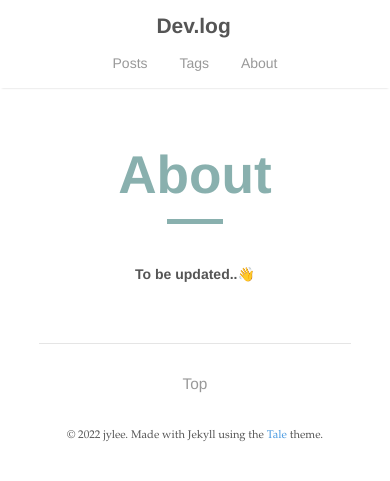
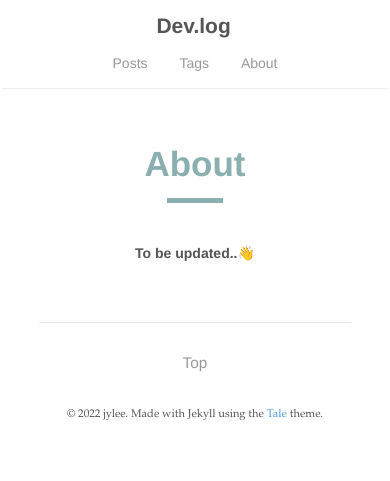
Before and after one commit to ch3coo2ca/ch3coo2ca.github.io, a Jekyll site: the page built from _pages/about.md, in a window 390 px wide. Shown: the top 481 px of the page. Built offline with Jekyll 4.4.1, drawn with Linux system fonts in a browser that asks for light colours.

Commit message:
chore : minimize post title size in mobile view

```diff
--- a/_sass/tale/_post.scss
+++ b/_sass/tale/_post.scss
@@ -18,6 +18,10 @@
     font-size: 3.8rem;
     margin: 1rem 0;
     text-align: center;
+
+    @media (max-width: 575px) {
+      font-size: 2.5rem;
+    }
   }
 
   &-line {
```
